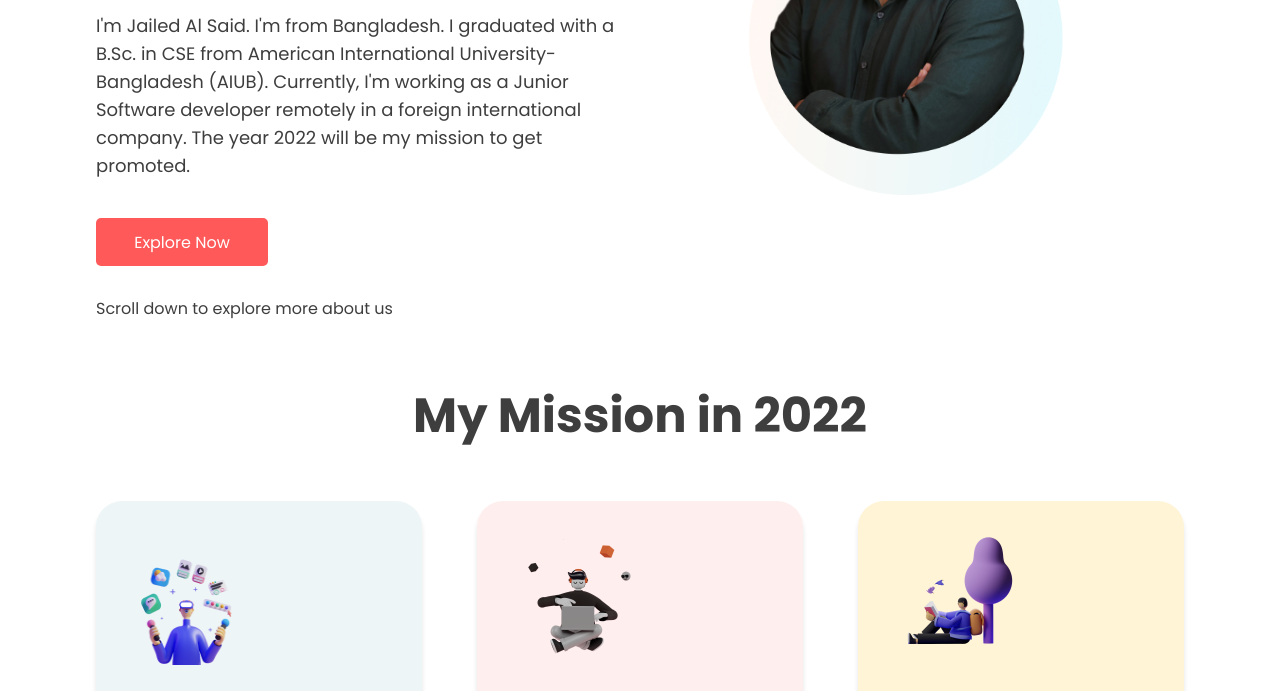
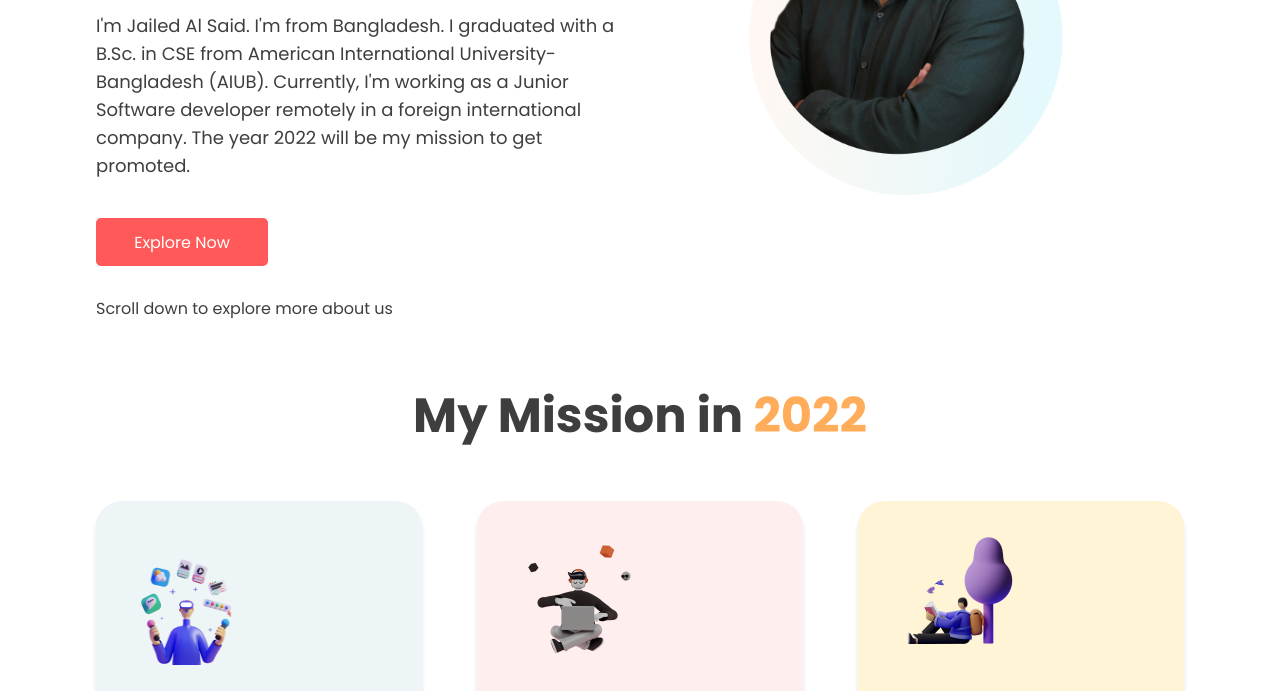
Before and after one commit to jaiedsabid/mission-2022, a plain HTML site: page index.html in a window 1280 px wide. Shown: the part 361-1052 px from the top of the page. Drawn offline with Linux system fonts and the light colour scheme.

Commit message:
fix: mission title year text color

```diff
--- a/assets/css/style.css
+++ b/assets/css/style.css
@@ -190,6 +190,10 @@ p {
     font-size: 48px;
     line-height: 70px;
     text-align: center;
+}
+
+.my-mission-title span {
+    color: var(--color-accent);
 }
 
 .cards {
--- a/index.html
+++ b/index.html
@@ -41,7 +41,7 @@
         </section>
 
         <section id="my-mission">
-            <h2 class="my-mission-title">My Mission in 2022</h2>
+            <h2 class="my-mission-title">My Mission in <span>2022</span></h2>
             <div class="cards d-flex j-sb">
                 <div id="card-1" class="card">
                     <div class="card-image">
```
